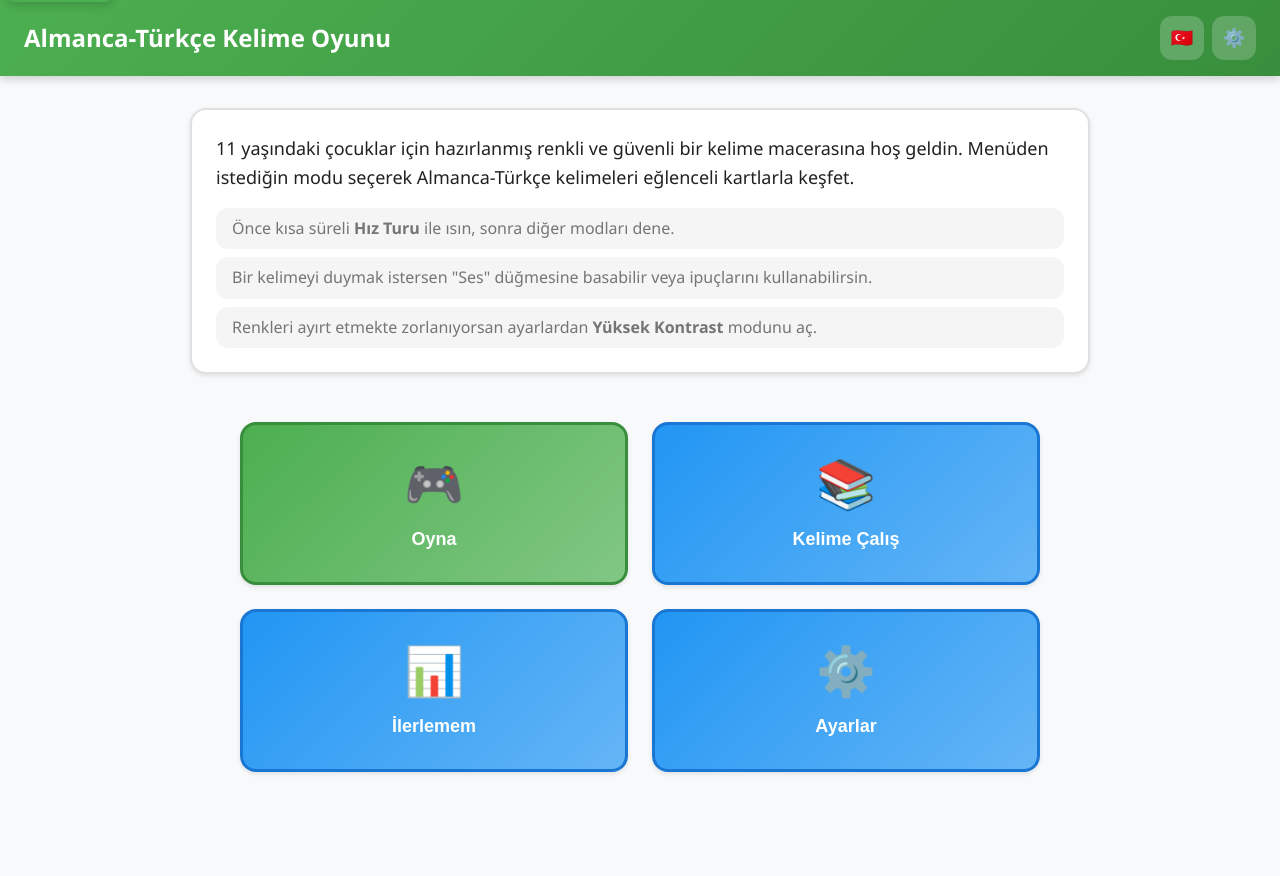
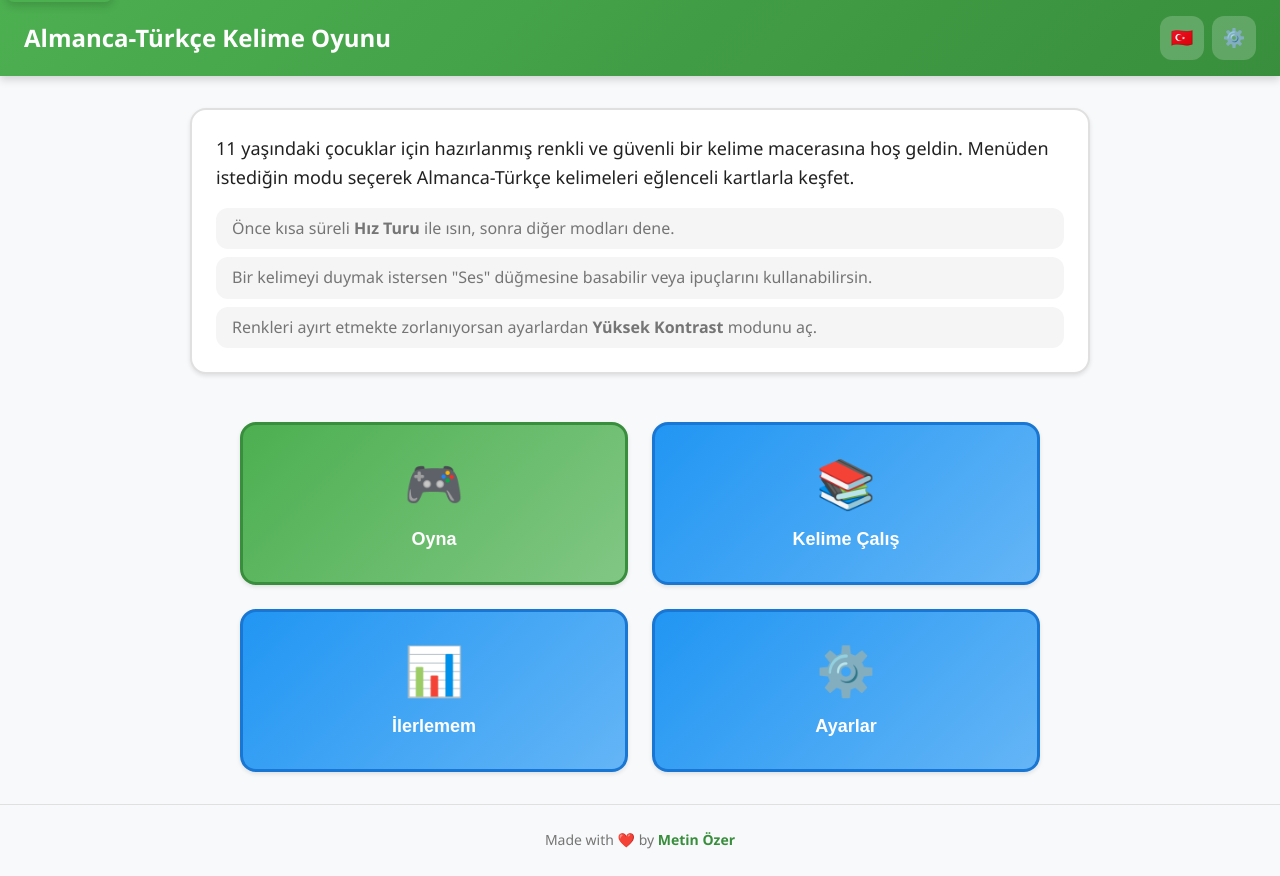
Before and after one commit to mtnozr/almanca, a plain HTML site: page index.html in a window 1280 px wide. Before the commit the page ends 804 px from the top, so only its background shows below. Drawn offline with Linux system fonts and the light colour scheme.

Commit message:
Add footer with developer credit

```diff
--- a/index.html
+++ b/index.html
@@ -300,6 +300,11 @@
                 <button id="close-hint" class="btn primary" data-text="close">Kapat</button>
             </div>
         </div>
+
+        <!-- Footer -->
+        <footer class="app-footer">
+            <p>Made with ❤️ by <a href="https://github.com/mtnozr" target="_blank" rel="noopener noreferrer">Metin Özer</a></p>
+        </footer>
     </div>
 
     <!-- Service Worker Registration -->
--- a/styles.css
+++ b/styles.css
@@ -164,6 +164,29 @@ body {
     min-height: 100vh;
     display: flex;
     flex-direction: column;
+}
+
+/* Footer */
+.app-footer {
+    text-align: center;
+    padding: var(--spacing-lg);
+    background: var(--bg-primary);
+    color: var(--text-secondary);
+    font-size: var(--font-size-sm);
+    margin-top: auto;
+    border-top: 1px solid var(--border-color);
+}
+
+.app-footer a {
+    color: var(--primary-dark);
+    text-decoration: none;
+    font-weight: bold;
+    transition: var(--transition-fast);
+}
+
+.app-footer a:hover {
+    color: var(--primary-color);
+    text-decoration: underline;
 }
 
 /* Header */
```
